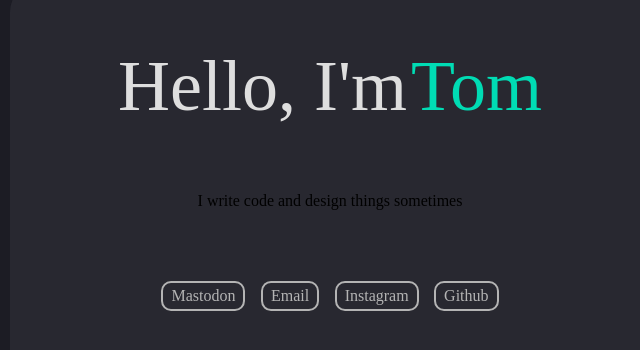
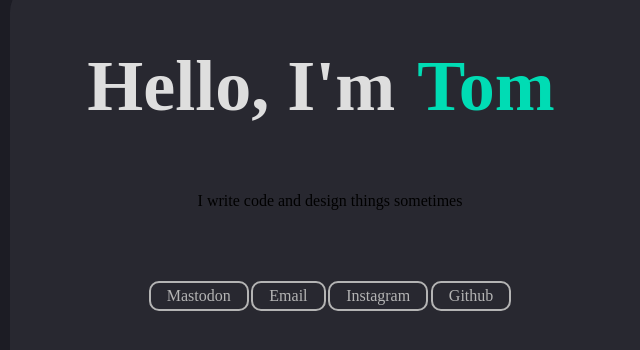
Before and after one commit to t-browne/tbrowne.github.io, a Next.js app: page / in a window 1280 px wide. Shown: the part 114-464 px from the top of the page, without its empty margins (310-950 px from the left). Built offline with nearby package versions, Linux system fonts and the light colour scheme.

Commit message:
Feat(fonts)

```diff
--- a/pages/index.tsx
+++ b/pages/index.tsx
@@ -39,7 +39,7 @@ export default function Home() {
               Hello, I&apos;m
             </div>
             <div className={styles.greenText}>
-              Tom
+              &nbsp;Tom&nbsp;
             </div>
           </div>
           <div className={styles.smallText}>
--- a/styles/Home.module.css
+++ b/styles/Home.module.css
@@ -27,6 +27,8 @@
   justify-content: flex-start;
   width: fit-content;
   font-size: 72px;
+  font-family: url(//fonts.gstatic.com/s/googlesans/v5/4UaGrENHsxJlGDuGo1OIlL3Owp4.woff2);
+  font-weight: bold;
 }
 
 .whiteText {
--- a/styles/button.module.css
+++ b/styles/button.module.css
@@ -2,8 +2,8 @@
     width: fit-content;
     color: #b4b4b4;
     padding: 4px;
-    padding-left: 8px;
-    padding-right: 8px;
+    padding-left: 16px;
+    padding-right: 16px;
     border: 2px;
     border-color:#b4b4b4;
     border-style: solid;
```
